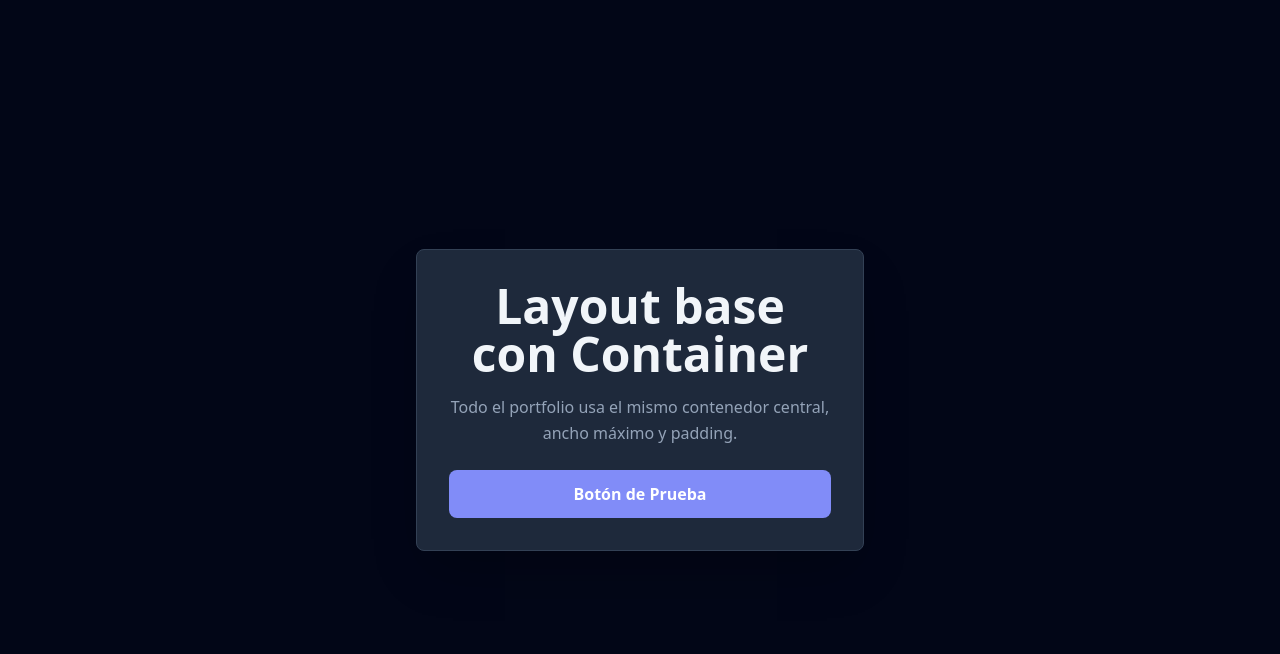
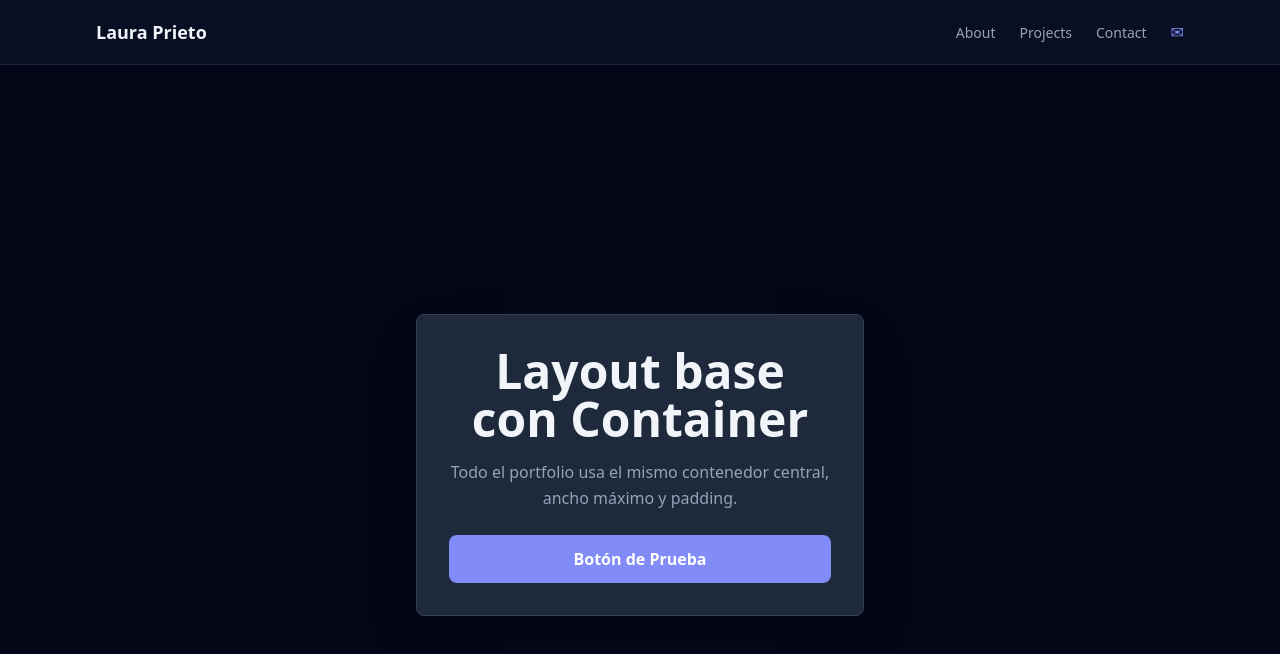
Before and after one commit to laupm3/portfolio, a React (Vite) app: page / in a window 1280 px wide. Shown: the top 654 px of the page. Built offline with nearby package versions, Linux system fonts and the light colour scheme.

Commit message:
feat: add navbar component
Introduced a new Navbar component with navigation links and integrated it into the main App layout. The Navbar is responsive, displaying a horizontal menu on desktop and a simplified version on mobile.

```diff
--- a/src/App.jsx
+++ b/src/App.jsx
@@ -1,11 +1,15 @@
 import Container from './components/layout/Container'
+import Navbar from './components/ui/Navbar'
 import Home from './pages/Home'
 
 function App() {
   return (
-    <Container>
-      <Home />
-    </Container>
+    <>
+      <Navbar />
+      <Container>
+        <Home />
+      </Container>
+    </>
   )
 }
 
--- /dev/null
+++ b/src/components/ui/Navbar.jsx
@@ -0,0 +1,64 @@
+import Container from '../layout/Container'
+
+const links = [
+  { label: 'About', href: '#about' },
+  { label: 'Projects', href: '#projects' },
+  { label: 'Contact', href: '#contact' },
+]
+
+export default function Navbar() {
+  return (
+    <header className="border-b border-slate-800 bg-background/95 backdrop-blur supports-[backdrop-filter]:bg-background/60 sticky top-0 z-50">
+      <Container>
+        <nav className="flex items-center justify-between h-14 sm:h-16">
+          {/* Logo / Nombre */}
+          <a
+            href="#"
+            className="text-slate-100 font-semibold text-lg hover:text-accent transition-colors"
+          >
+            Laura Prieto
+          </a>
+
+          {/* Links - visible en desktop */}
+          <ul className="hidden sm:flex items-center gap-6">
+            {links.map(({ label, href }) => (
+              <li key={href}>
+                <a
+                  href={href}
+                  className="text-slate-400 hover:text-slate-100 transition-colors text-sm font-medium"
+                >
+                  {label}
+                </a>
+              </li>
+            ))}
+            <li>
+              <a
+                href="#contact"
+                className="text-accent hover:text-accent-hover transition-colors"
+                aria-label="Contacto"
+              >
+                ✉
+              </a>
+            </li>
+          </ul>
+
+          {/* Menú móvil (hamburger) - por ahora mismo contenido que desktop */}
+          <div className="flex sm:hidden items-center gap-4">
+            {links.map(({ label, href }) => (
+              <a
+                key={href}
+                href={href}
+                className="text-slate-400 hover:text-slate-100 text-sm"
+              >
+                {label}
+              </a>
+            ))}
+            <a href="#contact" className="text-accent" aria-label="Contacto">
+              ✉
+            </a>
+          </div>
+        </nav>
+      </Container>
+    </header>
+  )
+}
```
